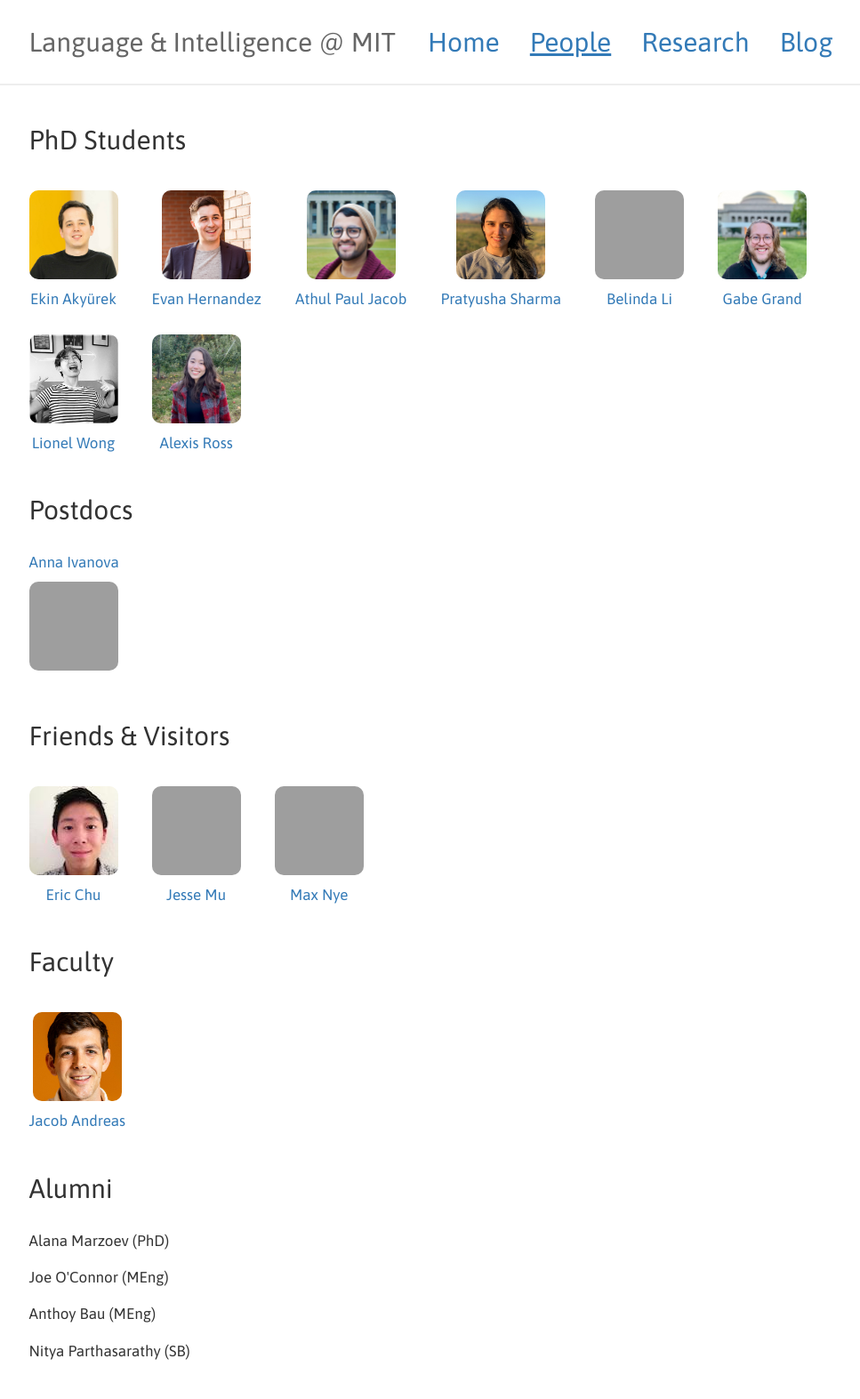
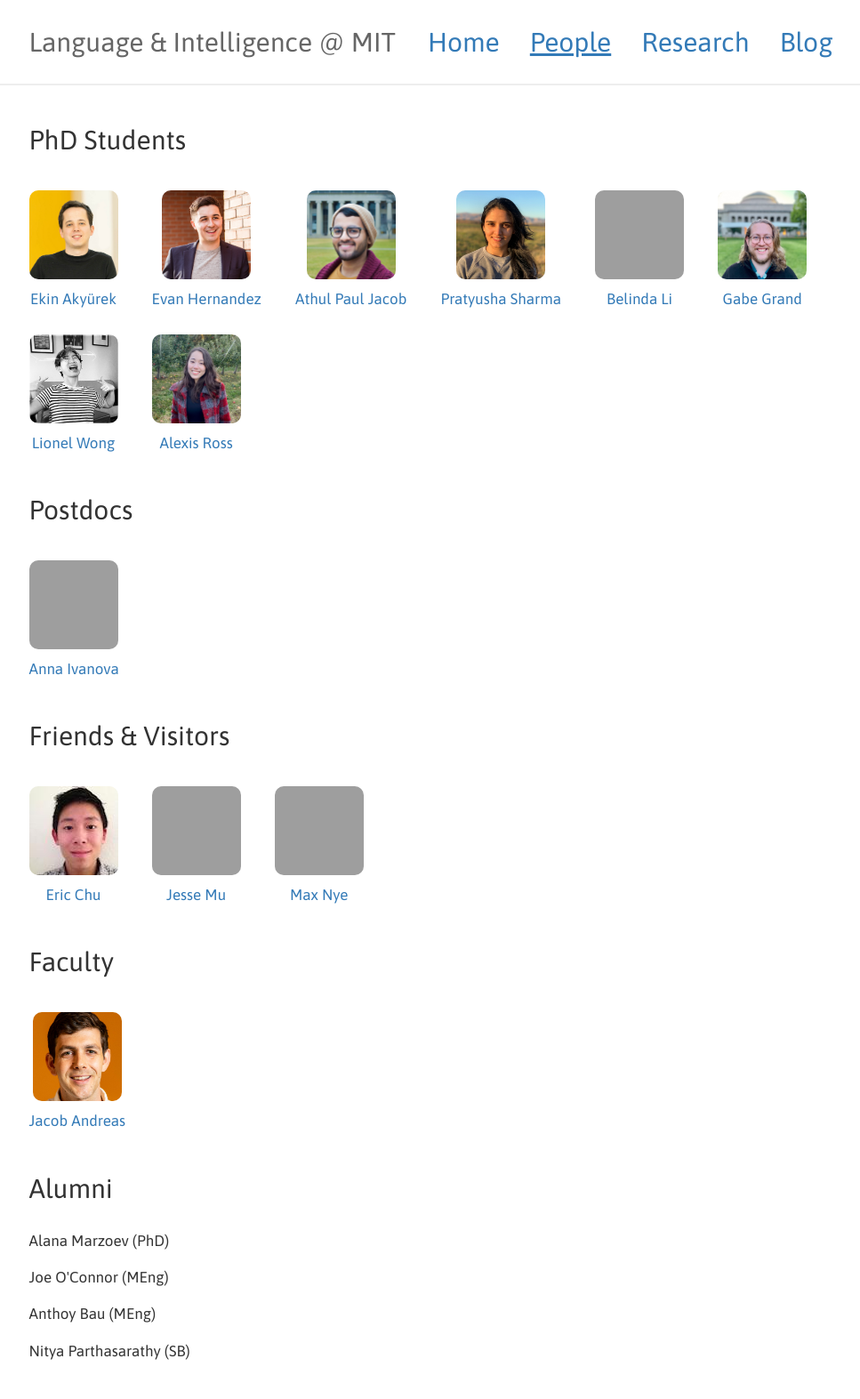
Before and after one commit to lingo-mit/website, a Jekyll site: the page built from people.md, in a window 1280 px wide. Shown: the whole page at 89% size, without its empty margins (10-977 px from the left). Built offline with Jekyll 4.4.1, drawn with Linux system fonts in a browser that asks for light colours; grey boxes are pictures that could not be loaded.

Commit message:
move name

```diff
--- a/people.md
+++ b/people.md
@@ -61,8 +61,8 @@ title: People
 <ul class="people">
   <li>
     <a href="https://anna-ivanova.net/">
+    <img src="assets/images/anna.jpg">
     Anna Ivanova
-    <img src="assets/images/anna.jpg">
     </a>
   </li>
 </ul>
```
